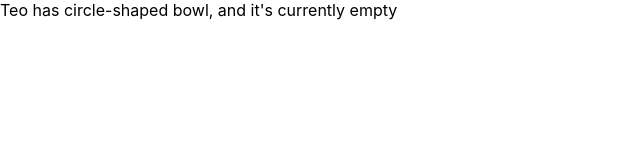
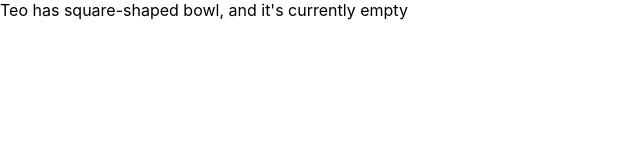
Before and after one commit to TKabakov/React, a React (Create React App) app in the folder data-flow/: page / in a window 1280 px wide. Shown: the top 160 px of the page, without its empty margins (0-640 px from the left). Built offline with nearby package versions, Linux system fonts and the light colour scheme.

Commit message:
Remove the values of the attributes in App.js that are already available in Puppy.js

```diff
--- a/data-flow/src/App.js
+++ b/data-flow/src/App.js
@@ -7,7 +7,7 @@ import Puppy from './components/Puppy';
 function App() {
   return (
     <div>
-      <Puppy name="Teo" bowlShape="square" bowlStatus="full"/>
+      <Puppy name="Teo" bowlShape bowlStatus/>
     </div>
   //Check the bowlShape and bowlStatus props in the child Puppy component
   );
--- a/data-flow/src/components/Puppy.js
+++ b/data-flow/src/components/Puppy.js
@@ -3,7 +3,7 @@ import Bowl from './Bowl'
 function Puppy (props) {
     return (
         <div>
-            {props.name} has <Bowl bowlShape="circle" bowlStatus="empty"/>
+            {props.name} has <Bowl bowlShape="square" bowlStatus="empty"/>
         </div>
     );
 };
```
